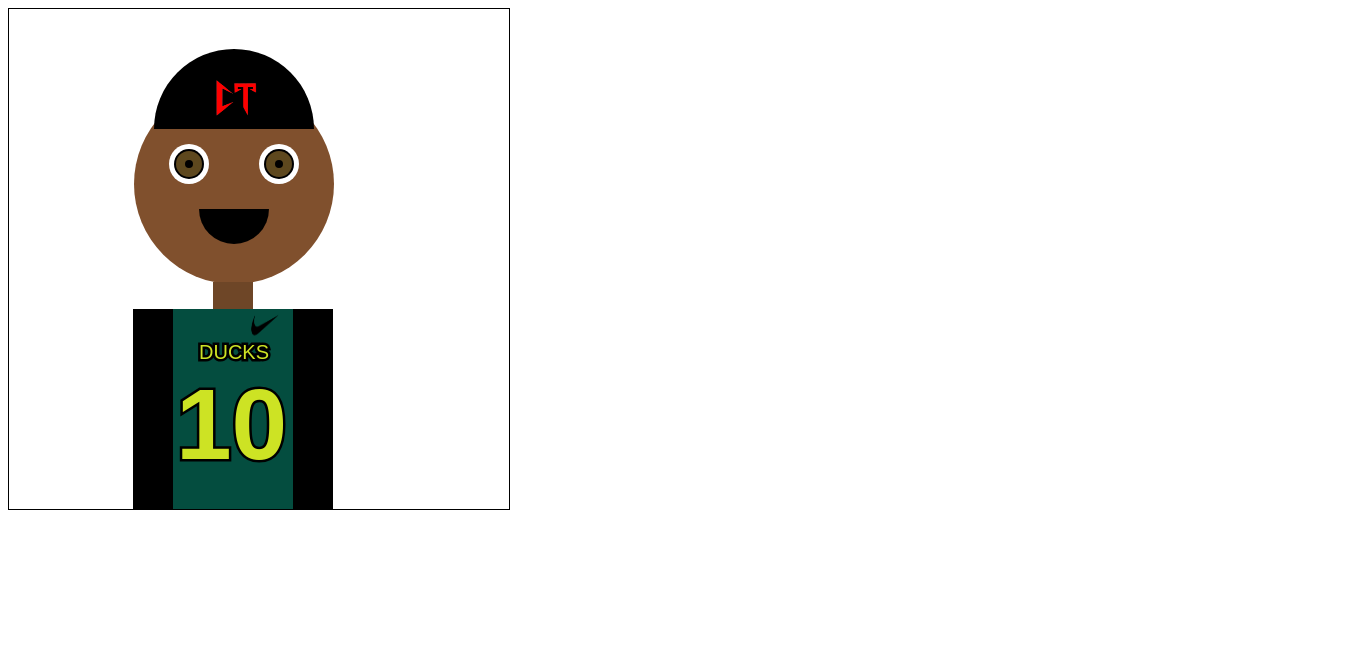
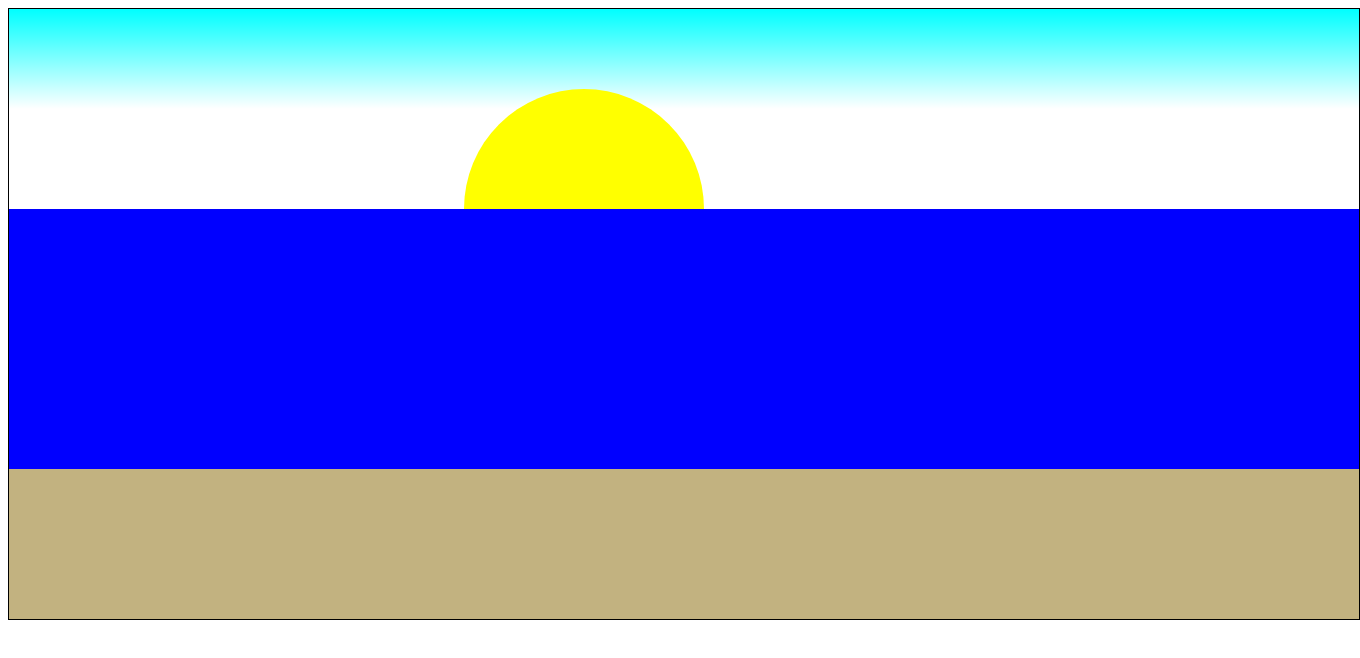
Before and after one commit to adalbertog20/clase_programacion_avanzada, a plain HTML site: page index.html in a window 1280 px wide. Shown: the whole page, 1360 px wide, since content can reach past the window. Drawn offline with Linux system fonts and the light colour scheme.

Commit message:
Actividad 22 Unidad 2

```diff
--- a/index.html
+++ b/index.html
@@ -8,103 +8,39 @@
 </head>
 
 <body>
-    <canvas id="canv" width="500" height="500" style="border: 1px solid #000000;">
+    <canvas id="canv" width="1350" height="610" style="border: 1px solid #000000;">
     </canvas>
 </body>
 <script>
     const canvas = document.getElementById("canv");
     const ctx = canvas.getContext("2d");
-    ctx.beginPath();
-    ctx.fillStyle = "rgb(128, 80, 45)";
-    ctx.arc(225, 175, 100, 0, Math.PI * 2, true);
+    ctx.fillStyle = "#00fff0";
+    ctx.rect(0, 0, 1350, 610);
     ctx.fill();
     ctx.beginPath();
-    ctx.fillStyle = "black";
-    ctx.arc(225, 120, 80, 0, Math.PI * 1, true);
-    ctx.fill();
-    img = new Image();
-    img.src = 'ct-logo.png';
-    img.onload = function (e) {
-        ctx.drawImage(img, 195, 60, 64, 64);
-    }
-    ctx.beginPath();
-    ctx.fillStyle = "white";
-    ctx.arc(180, 155, 20, 0, Math.PI * 2, true);
+    ctx.fillStyle = "#C2B280";
+    ctx.rect(0, 460, 1350, 150);
     ctx.fill();
     ctx.beginPath();
-    ctx.fillStyle = "white";
-    ctx.arc(270, 155, 20, 0, Math.PI * 2, true);
+    ctx.moveTo(0, 200);
+    ctx.lineTo(1350, 200);
+    ctx.strokeStyle = "white";
+    ctx.stroke();
+    ctx.beginPath();
+    const grd = ctx.createLinearGradient(20, 0, 20, 100);
+    grd.addColorStop(0, "aqua");
+    grd.addColorStop(1, "white");
+    ctx.fillStyle = grd;
     ctx.fill();
+    ctx.fillRect(0, 0, 1350, 200);
     ctx.beginPath();
-    ctx.fillStyle = "black";
-    ctx.arc(270, 155, 15, 0, Math.PI * 2, true);
-    ctx.fill();
-    ctx.beginPath();
-    ctx.fillStyle = "black";
-    ctx.arc(180, 155, 15, 0, Math.PI * 2, true);
-    ctx.fill();
-    ctx.beginPath();
-    ctx.fillStyle = "rgb(94, 72, 30)";
-    ctx.arc(180, 155, 13, 0, Math.PI * 2, true);
-    ctx.fill();
-    ctx.beginPath();
-    ctx.fillStyle = "rgb(94, 72, 30)";
-    ctx.arc(270, 155, 13, 0, Math.PI * 2, true);
-    ctx.fill();
-    ctx.beginPath();
-    ctx.fillStyle = "black";
-    ctx.arc(180, 155, 4, 0, Math.PI * 2, true);
-    ctx.fill();
-    ctx.beginPath();
-    ctx.fillStyle = "black";
-    ctx.arc(270, 155, 4, 0, Math.PI * 2, true);
-    ctx.fill();
-
-    ctx.beginPath();
-    ctx.fillStyle = "rgb(110, 70, 39)";
-    ctx.rect(204, 273, 40, 50,);
-    ctx.fill();
-
-    ctx.beginPath();
-    ctx.fillStyle = "rgb(4, 77, 63)";
-    ctx.rect(164, 300, 120, 200);
-    ctx.fill();
-    ctx.closePath();
-
-    ctx.fillStyle = "rgb(205, 227, 36)";
-    ctx.font = "20px Arial";
-    ctx.strokeStyle = "black";
-    ctx.lineWidth = 5;
-    ctx.fillStyle = 'rgba(205, 227, 36)';
-    ctx.strokeText("DUCKS", 190, 350);
-    ctx.fillText("DUCKS", 190, 350);
-
-
-    ctx.fillStyle = "rgb(205, 227, 36)";
-    ctx.font = "bold 100px Arial";
-    ctx.strokeStyle = "black";
-    ctx.lineWidth = 5;
-    ctx.fillStyle = 'rgba(205, 227, 36)';
-    ctx.strokeText("10", 167, 450);
-    ctx.fillText("10", 167, 450);
-
-    img_nike = new Image();
-    img_nike.src = 'nike-logo.png';
-    img_nike.onload = function (e) {
-        ctx.drawImage(img_nike, 240, 300, 32, 32);
-    }
-    ctx.beginPath();
-    ctx.fillStyle = "black";
-    ctx.rect(124, 300, 40, 200);
-    ctx.fill();
-
-    ctx.beginPath();
-    ctx.fillStyle = "black";
-    ctx.rect(284, 300, 40, 200);
-    ctx.fill();
-
-    ctx.beginPath();
-    ctx.arc(225, 200, 35, 0, Math.PI * 1, false);
+    ctx.fillStyle = "blue";
+    ctx.fillRect(0, 200, 1350, 260);
+    ctx.arc(575, 200, 120, 0, 1 * Math.PI, true);
+    const grd1 = ctx.createRadialGradient(75, 50, 5, 90, 60, 100);
+    grd1.addColorStop(0, "red");
+    grd1.addColorStop(1, "yellow");
+    ctx.fillStyle = grd1;
     ctx.fill();
 </script>
 
```
